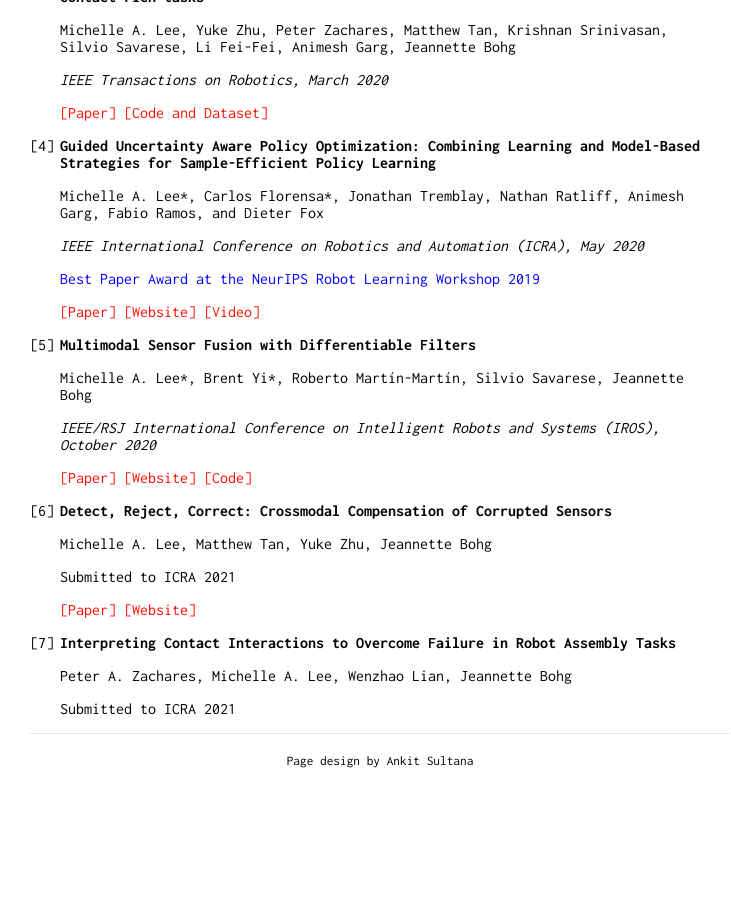
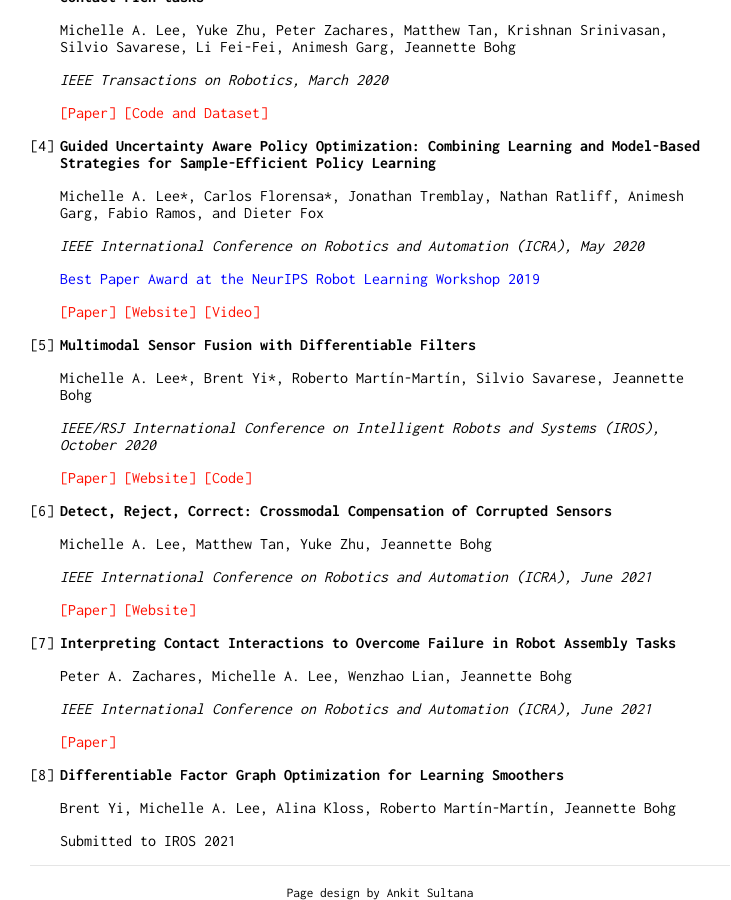
Before and after one commit to amichlee/stanford_website, a Jekyll site: the page built from index.md, in a window 1280 px wide and 900 px high, scrolled down 1369 px. Shown: the whole window, without its empty margins (260-991 px from the left). Built offline with Jekyll 4.4.1, drawn with Linux system fonts in a browser that asks for light colours; our own code applies the rules of GitHub Pages for plain Markdown files; before the commit the page ends 2137 px from its top, so only the background shows below that; some of the changed text lies outside the part shown.

Commit message:
website update with new paper submission and acceptance

```diff
--- a/index.md
+++ b/index.md
@@ -17,11 +17,14 @@ Gates Computer Science Building, Room 132 <br>
 Stanford, CA 94305-9025, USA<br>
 
 ## Recent News
+
+* One paper submitted to IROS 2021
+
+* Two paper accepted in ICRA 2021
+
 * I will be speaking on the panel at the NeurIPS 2020 [Object Representatons for Learning and Reasoning Workshop](https://orlrworkshop.github.io/index.html)
 
-* One paper accepted in IROS 2020
 
-* One paper accepted in ICRA 2020
 
 ## Invited Talks
 
@@ -89,7 +92,9 @@ An Action Space for Reinforcement Learning in Contact-Rich Tasks**
 
     Michelle A. Lee, Matthew Tan, Yuke Zhu, Jeannette Bohg
 
-    Submitted to ICRA 2021
+    _IEEE International Conference on Robotics and Automation (ICRA), June 2021_
+
+
 
     [[Paper]](https://arxiv.org/abs/2012.00201) [[Website]](https://sites.google.com/view/crossmodal-compensation/)
 
@@ -98,4 +103,12 @@ An Action Space for Reinforcement Learning in Contact-Rich Tasks**
 
     Peter A. Zachares, Michelle A. Lee, Wenzhao Lian, Jeannette Bohg
 
-    Submitted to ICRA 2021
+    _IEEE International Conference on Robotics and Automation (ICRA), June 2021_
+
+    [[Paper]](https://arxiv.org/abs/2101.02725)
+
+8. **Differentiable Factor Graph Optimization for Learning Smoothers**
+
+    Brent Yi, Michelle A. Lee, Alina Kloss, Roberto Martín-Martín, Jeannette Bohg
+
+    Submitted to IROS 2021
```
